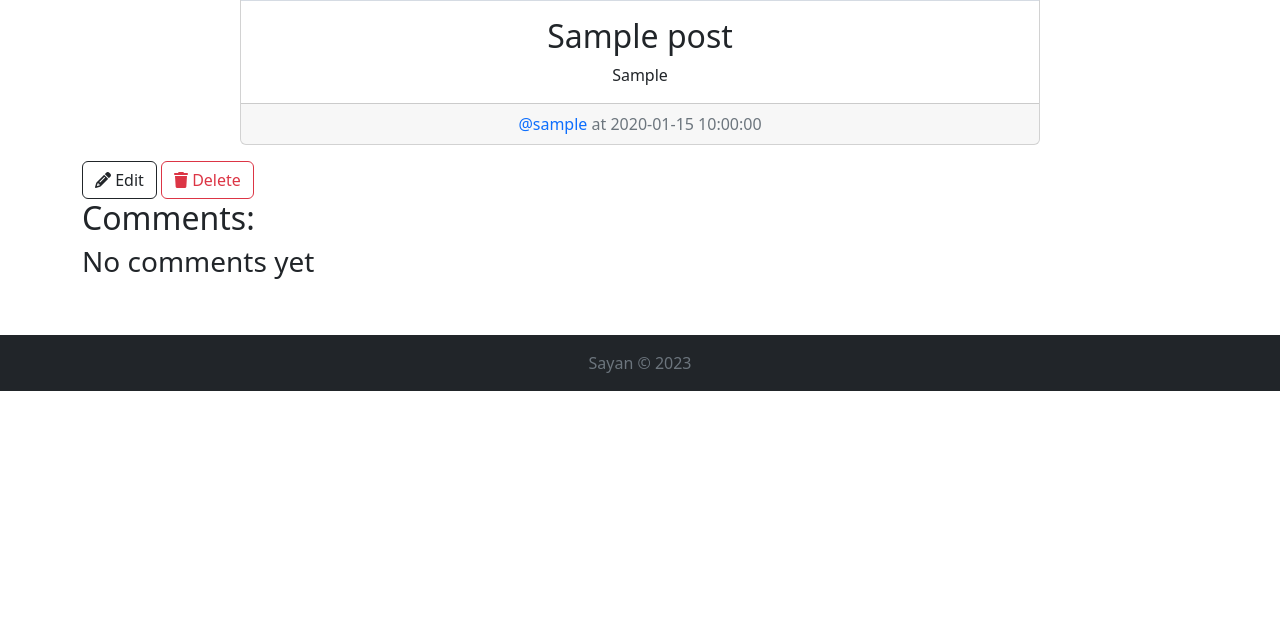
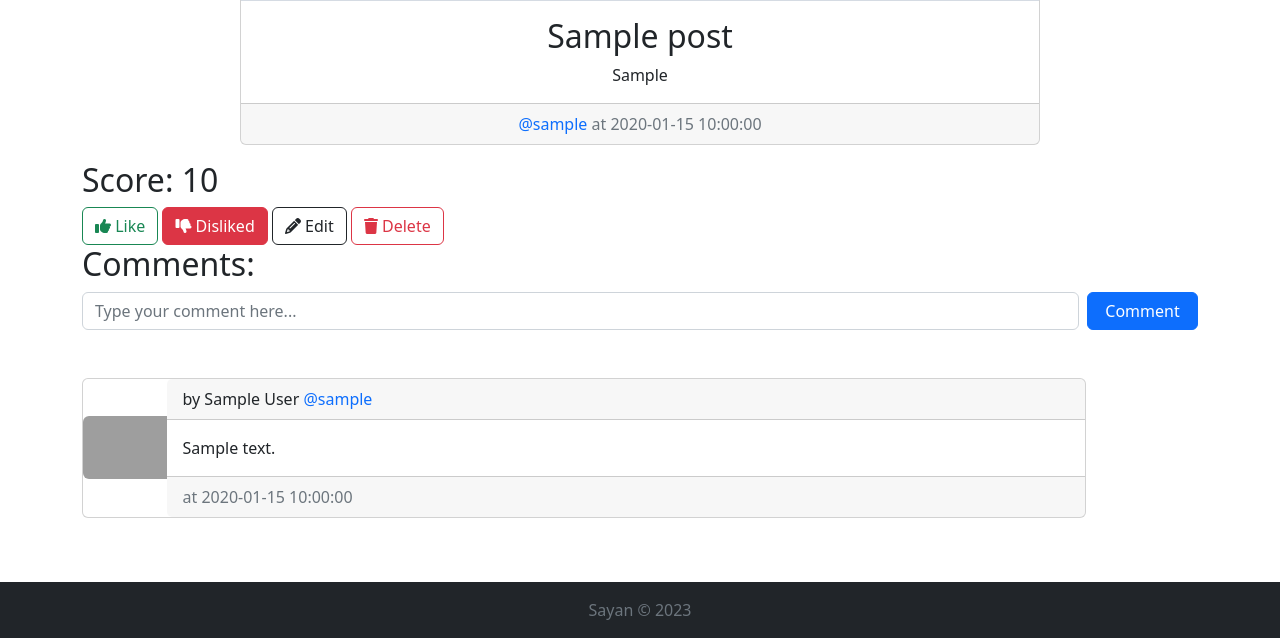
Before and after one commit to sayan01/bloglite, a Flask app: page /post/view/1 in a window 1280 px wide. Shown: the part 886-1524 px from the top of the page. Before the commit the page ends 1277 px from the top, so only its background shows below. Run offline with Flask 2, Linux system fonts and the light colour scheme; a user stored in the database is signed in; tables that the repository leaves empty hold one stand-in row (values such as "Sample post"); grey boxes marked "Sample" are stand-in pictures; grey boxes are pictures that could not be loaded.

Commit message:
Add like dislike comment

```diff
--- a/forms.py
+++ b/forms.py
@@ -58,3 +58,12 @@ class PostForm(FlaskForm):
         ]
     )
     submit = SubmitField("Post")
+
+class CommentForm(FlaskForm):
+    content = StringField("Comment",
+        validators=[
+            DataRequired(message="Comment cannot be empty"),
+            Length(max=200, message="Comment cannot be longer than 200 characters")
+        ]
+    )
+    submit = SubmitField("Comment")
--- a/models.py
+++ b/models.py
@@ -22,6 +22,8 @@ class User(db.Model, UserMixin):
     joined = db.Column(db.DateTime(), nullable=False, default=datetime.utcnow)
 
     posts = db.relationship('Post', backref='author')
+    comments = db.relationship('Comment', backref='author')
+    votes = db.relationship('Vote', backref='author')
 
     @property
     def password(self):
@@ -46,9 +48,31 @@ class Post(db.Model):
     author_id = db.Column(db.Integer, db.ForeignKey('user.id'))
     time = db.Column(db.DateTime, nullable=False, default=datetime.utcnow)
 
+    comments = db.relationship('Comment', backref='post')
+    votes = db.relationship('Vote', backref='post')
+
+    @property
+    def score(self):
+        return sum([vote.score for vote in self.votes ])
+
     def __repr__(self) -> str:
         return f'<Post {self.id} "{self.title}">'
 
 
+class Comment(db.Model):
+    id = db.Column(db.Integer, primary_key=True)
+    content = db.Column(db.Text, nullable=False)
+    time = db.Column(db.DateTime, nullable=False, default=datetime.utcnow)
+    post_id = db.Column(db.Integer, db.ForeignKey('post.id'))
+    author_id = db.Column(db.Integer, db.ForeignKey('user.id'))
+
+
+class Vote(db.Model):
+    id = db.Column(db.Integer, primary_key=True)
+    score = db.Column(db.Integer, nullable=False)
+    post_id = db.Column(db.Integer, db.ForeignKey('post.id'))
+    author_id = db.Column(db.Integer, db.ForeignKey('user.id'))
+
+
 with app.app_context():
     db.create_all()
--- a/routes.py
+++ b/routes.py
@@ -167,7 +167,14 @@ def add_post():
 @login_required
 def view_post(id):
     post = Post.query.get_or_404(id)
-    return render_template("post/view.html", post=post, homeactive="active")
+    votes = Vote.query.filter_by(author=current_user, post=post).all()
+    liked=disliked=False
+    if votes:
+        if votes[0].score == 1: liked = True
+        else: disliked = True
+    form = CommentForm()
+    return render_template("post/view.html", post=post, homeactive="active",
+        form=form, liked=liked, disliked=disliked)
 
 @app.route('/post/edit/<int:id>', methods=['GET','POST'])
 @login_required
@@ -215,6 +222,51 @@ def delete_post(id):
     return render_template('/post/delete.html', post=post)
 
 
+# Vote post control ----------------------------------------------------------------------------
+
+@app.route('/post/vote/<int:id>/<int:score>')
+@login_required
+def vote_post(id:int, score:int):
+    score = score if score == 1 else -1
+    post = Post.query.get_or_404(id)
+    votes = Vote.query.filter_by(post=post, author=current_user).all()
+    vote = None if not votes else votes[0]
+    try:
+        if vote:
+            if vote.score == score:
+                db.session.delete(vote)
+            else:
+                vote.score = score
+        else:
+            vote = Vote(score=score, post=post, author=current_user)
+            db.session.add(vote)
+        db.session.commit()
+        return redirect(location=url_for('view_post', id=id))
+    except Exception as e:
+        flash("Oops something went wrong")
+        abort(500, description=e)
+
+
+# Comment control -------------------------------------------------------------------------------
+
+@app.route('/post/comment/add/<int:id>', methods=['POST'])
+@login_required
+def add_comment(id): # id is post.id
+    post = Post.query.get_or_404(id)
+    try:
+        form = CommentForm()
+        assert form.validate_on_submit()
+        comment = Comment(content=form.content.data, author=current_user, post=post)
+        db.session.add(comment)
+        db.session.commit()
+        return redirect(location=url_for('view_post', id=id))
+    except Exception as e:
+        flash("Oops something went wrong")
+        abort(500, description=e)
+
+
+
+
 # Error pages ------------------------------------------------------------------------------------
 # invalid url
 @app.errorhandler(404)
--- /dev/null
+++ b/templates/comment/card.html
@@ -0,0 +1,23 @@
+<div class="card mb-3" style="width: clamp(10rem, 90%, 80rem)">
+    <div class="row g-0">
+        <div class="col-lg-1 d-flex align-items-center">
+            <img src="https://api.dicebear.com/5.x/pixel-art/svg?seed={{comment.author.username}}"
+            class="img-fluid rounded-start" alt="profile picture">
+        </div>
+        <div class="col-lg-11">
+            <div class="card-header">
+                by
+                {{comment.author.name}}
+                <a class="link-primary" href="{{url_for('profile', username=comment.author.username)}}">
+                    @{{comment.author.username}}
+                </a>
+            </div>
+            <div class="card-body">
+                <p class="card-text">{{comment.content}}</p>
+            </div>
+            <div class="card-footer text-muted">
+                at {{comment.time}}
+            </div>
+        </div>
+    </div>
+</div>
--- a/templates/post/card.html
+++ b/templates/post/card.html
@@ -5,7 +5,7 @@
     <div class="card-image"><img src="{{post.image}}" alt="image" class="card-img-top"></div>
     <div class="card-body">
         <h2 class="card-title">{{post.title}}</h2>
-        <p class="card-text">{{post.caption}}</p>
+        <p class="card-text">{{post.caption|safe}}</p>
     </div>
     <div class="card-footer text-muted">
         <a href="{{url_for('profile', username=post.author)}}">@{{post.author.username}}</a>
--- a/templates/post/view.html
+++ b/templates/post/view.html
@@ -5,19 +5,54 @@
 {% endblock %}
 
 {% block content %}
-    <a href="javascript:history.back()" class="btn btn-outline-dark">&lt; Back</a>
+    <a href="{{url_for('home')}}" class="btn btn-outline-dark">&lt; Back</a>
     <h1 class="display-1">Post Details</h1>
     <hr/>
     <div class="cards d-flex align-items-center flex-column">
         {% include "post/card.html" %}
     </div>
+    <h2>Score: {{post.score}}</h2>
+    {% if liked %}
+        <a href="{{url_for('vote_post', id=post.id, score=1)}}" class="btn btn-success">
+            <i class="fas fa-thumbs-up"></i> Liked
+    {% else %}
+        <a href="{{url_for('vote_post', id=post.id, score=1)}}" class="btn btn-outline-success">
+            <i class="fas fa-thumbs-up"></i> Like
+    {% endif %}
+    </a>
+
+    {% if disliked %}
+        <a href="{{url_for('vote_post', id=post.id, score=0)}}" class="btn btn-danger">
+            <i class="fas fa-thumbs-down"></i> Disliked
+    {% else %}
+        <a href="{{url_for('vote_post', id=post.id, score=0)}}" class="btn btn-outline-danger">
+            <i class="fas fa-thumbs-down"></i> Dislike
+    {% endif %}
+    </a>
+
     {% if post.author == current_user %}
         <a href="{{url_for('edit_post', id=post.id)}}" class="btn btn-outline-dark"><i class="fas fa-pencil"></i> Edit</a>
         <a href="{{url_for('delete_post', id=post.id)}}" class="btn btn-outline-danger"><i class="fas fa-trash"></i> Delete</a>
     {% endif %}
     <div class="comments">
         <h2>Comments:</h2>
-        <h3>No comments yet</h3>
+        <form action="{{url_for('add_comment', id=post.id)}}" method="post"
+        class="d-flex align-items-center flex-row mb-5">
+            {{ form.hidden_tag() }}
+            <div style="width: clamp(20rem, 90%, 80rem)">
+                {{ form.content(class="form-control", placeholder="Type your comment here...") }}
+            </div>
+            {{ form.submit(class="btn btn-primary ms-2", style="width: clamp(5rem, 10%, 10rem)") }}
+        </form>
+        {% if post.comments %}
+            <div class="comment-box cards">
+                {% for comment in post.comments %}
+                    {% include "comment/card.html" %}
+                {% endfor %}
+            </div>
+        {% else %}
+            <h3>No comments yet</h3>
+        {% endif %}
     </div>
 {% endblock content %}
 
```
Also changed, not shown: instance/db.sqlite3.
